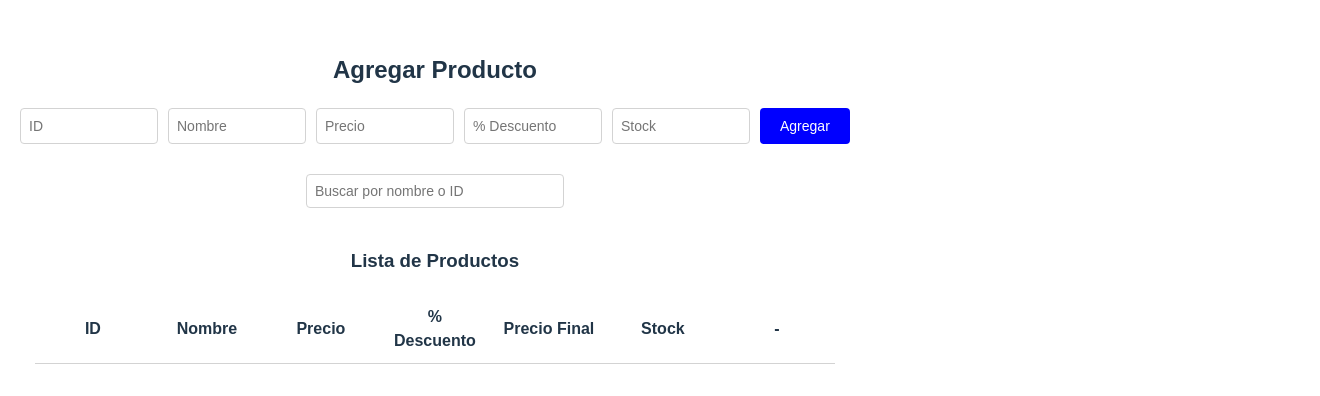
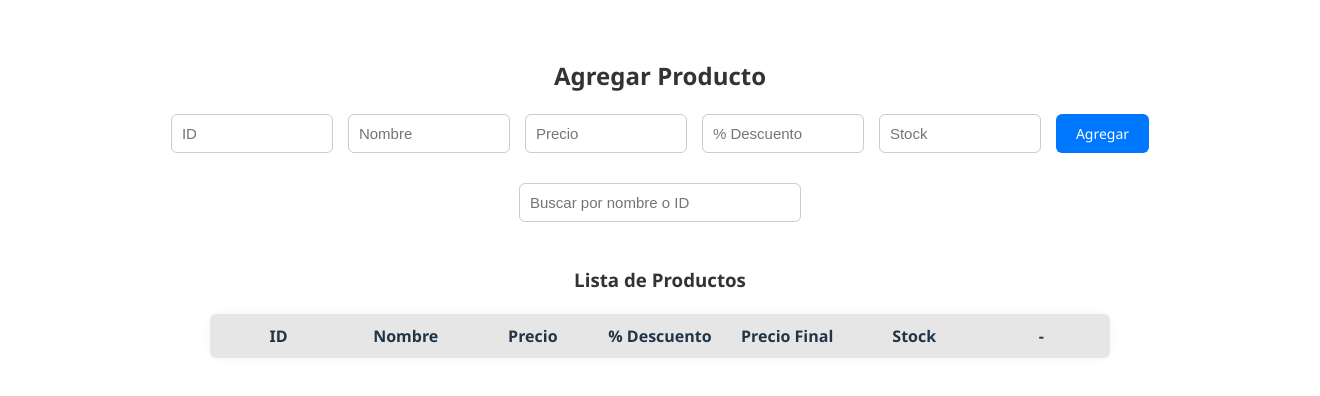
Before and after one commit to MaldonadoMatias877/TP4_PV_Grupo10, a React (Vite) app: page / in a window 1280 px wide. Shown: the part 202-598 px from the top of the page, 1320 px wide, since content can reach past the window. Built offline with nearby package versions, Linux system fonts and the light colour scheme.

Commit message:
Nueva modificacion en los estilos [MaldonadoMatias]

```diff
--- a/src/assets/styles/objetos.css
+++ b/src/assets/styles/objetos.css
@@ -1,10 +1,14 @@
-/* Contenedor principal */
+body {
+  margin: 0;
+  padding: 0;
+  box-sizing: border-box;
+}
+
 .contenedor {
-  max-width: 900px;
-  margin: 40px auto;
+  width: 100vw;
+  margin: 0;
   padding: 20px;
-  font-family: Arial, sans-serif;
-
+  font-family: 'Segoe UI', Tahoma, Geneva, Verdana, sans-serif;
   display: flex;
   flex-direction: column;
   align-items: center;
@@ -13,57 +17,70 @@
 
 /* Títulos */
 h2, h3 {
+  text-align: center;
   margin-bottom: 20px;
+  color: #333;
 }
 
 /* Formulario */
 .formulario {
   display: flex;
   flex-wrap: wrap;
-  gap: 10px;
+  gap: 15px;
   margin-bottom: 30px;
   justify-content: center;
 }
 
 .formulario input {
-  padding: 8px;
-  font-size: 14px;
-  width: 120px;
-  border: 1px solid lightgray;
-  border-radius: 4px;
+  padding: 10px;
+  font-size: 15px;
+  width: 140px;
+  border: 1px solid #ccc;
+  border-radius: 6px;
+  transition: border-color 0.3s;
+}
+
+.formulario input:focus {
+  border-color: #0077ff;
+  outline: none;
 }
 
 .formulario button {
   padding: 10px 20px;
   font-size: 14px;
-  background-color: blue;
+  background-color: #0077ff;
   color: white;
   border: none;
-  border-radius: 4px;
+  border-radius: 6px;
   cursor: pointer;
+  transition: background-color 0.3s;
 }
 
 .formulario button:hover {
-  background-color: darkblue;
+  background-color: #005fcc;
 }
 
 /* Búsqueda centrada */
 .busqueda {
-  margin-bottom: 20px;
+  margin-bottom: 25px;
 }
 
 .busqueda input {
-  padding: 8px;
-  font-size: 14px;
-  width: 240px;
-  border: 1px solid lightgrey;
-  border-radius: 4px;
+  padding: 10px;
+  font-size: 15px;
+  width: 260px;
+  border: 1px solid #ccc;
+  border-radius: 6px;
 }
 
 /* Tabla */
 .tabla {
   width: 100%;
-  max-width: 800px;
+  max-width: 900px;
+  border-radius: 6px;
+  overflow: hidden;
+  background-color: #fff;
+  box-shadow: 0 0 10px rgba(0,0,0,0.05);
 }
 
 .encabezado,
@@ -71,32 +88,35 @@ h2, h3 {
   display: grid;
   grid-template-columns: repeat(7, 1fr);
   gap: 10px;
-  padding: 6px;
-  border-bottom: 1px solid lightgrey;
+  padding: 10px;
   align-items: center;
+  text-align: center;
 }
 
 .encabezado {
+  background-color: #e6e6e6;
   font-weight: bold;
-  background-color: white;
-}
-
-.encabezado > div,
-.fila > div {
-  text-align: center;
-  padding: 4px;
 }
 
 .fila:nth-child(even) {
+  background-color: #f5f5f5;
+}
+
+.fila:nth-child(odd) {
   background-color: white;
 }
 
 .fila button {
   padding: 6px 12px;
-  font-size: 12px;
-  background-color: lightseagreen;
+  font-size: 13px;
+  background-color: #20b2aa;
   color: white;
   border: none;
   border-radius: 4px;
   cursor: pointer;
+  transition: background-color 0.3s;
 }
+
+.fila button:hover {
+  background-color: #178f86;
+}
--- a/src/main.jsx
+++ b/src/main.jsx
@@ -7,5 +7,5 @@ import ProductForm from './assets/component/Objetos'
 createRoot(document.getElementById('root')).render(
   <StrictMode>
     <ProductForm/>
-  </StrictMode>,
+  </StrictMode>
 )
```
Also changed, not shown: src/App.jsx (+2 -29 lines), src/assets/component/Objetos.jsx (indentation only).
